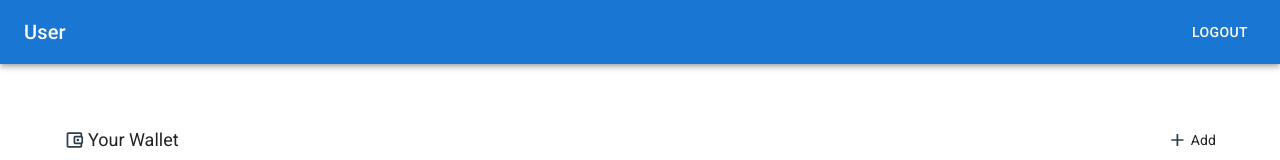
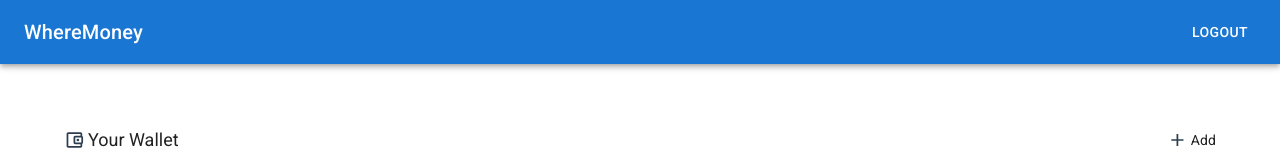
Before and after one commit to Asrez/WhereMoney, a React (Create React App) app: page / in a window 1280 px wide. Shown: the top 160 px of the page. Built offline with nearby package versions, Linux system fonts and the light colour scheme.

Commit message:
Changed Navbar logo

```diff
--- a/src/components/navbar/Navbar.tsx
+++ b/src/components/navbar/Navbar.tsx
@@ -10,7 +10,7 @@ export default function ButtonAppBar() {
             <AppBar position="static">
                 <Toolbar>
                     <Typography variant="h6" component="div" sx={{ flexGrow: 1 }}>
-                        User
+                        WhereMoney
                     </Typography>
                     <Button color="inherit">Logout</Button>
                 </Toolbar>
```
